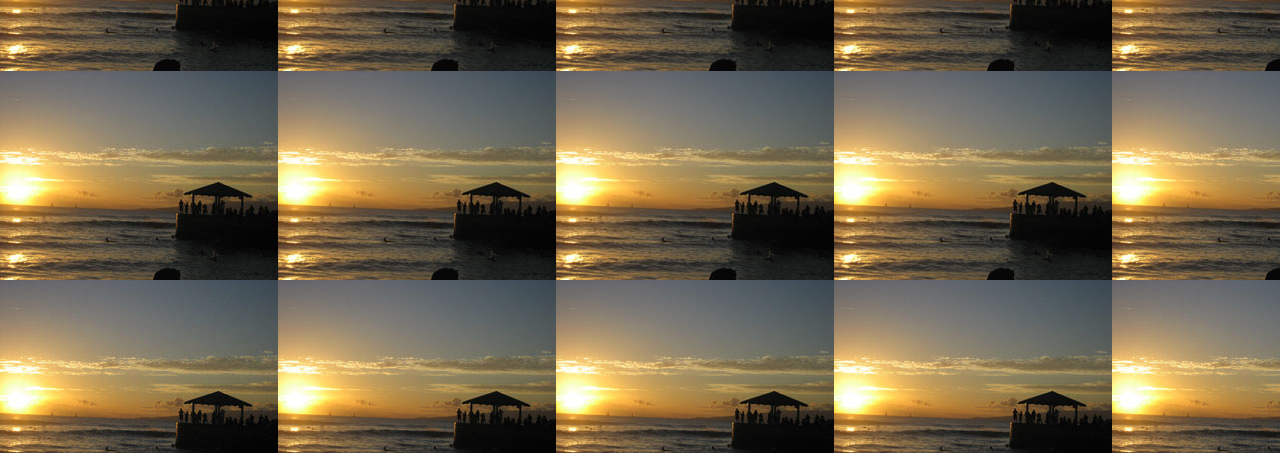
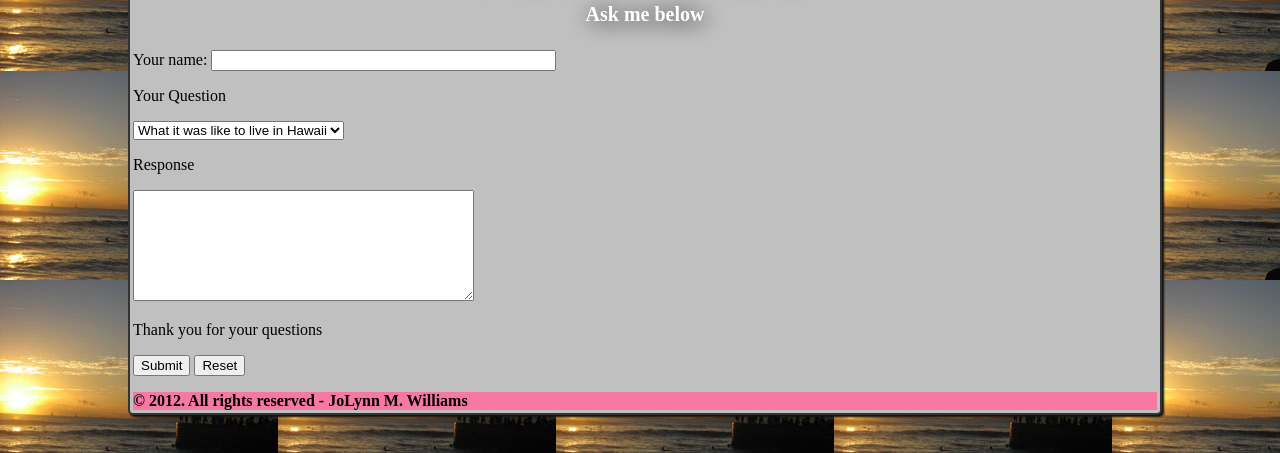
Before and after one commit to jolynnwilliams04/WSD-project3, a plain HTML site: page MySite/contact.html in a window 1280 px wide. Shown: the part 347-800 px from the top of the page. Drawn offline with Linux system fonts and the light colour scheme; a web font is replaced by a local one.

Commit message:
added form

```diff
--- a/MySite/contact.html
+++ b/MySite/contact.html
@@ -27,7 +27,25 @@
 <p>School Email: jolynnwilliams@fullsail.edu</p>
 <p>Phone: 509.387.****</p>
 
+<h2>Got Questions About My Trip?!</h2>
+<h3><center>Ask me below</center></h3>
 
+<form method=post action="mailto:gorgeoussjo04@gmail.com">
+<p>Your name: <input name="name" size="40"></p>
+
+<p>Your Question</p>
+<select name="relation" id="relation">
+	<option>What it was like to live in Hawaii</option>
+	<option>What I did while I was there</option>
+	<option>No realtion to questions above</option>
+</select>
+
+<p>Response</p>
+<textarea name="other" cols=40 rows=7></textarea>
+
+<p>Thank you for your questions</p>
+<p><input type=submit> <input type=reset></p>
+</form>
 
 
 <footer>
```
